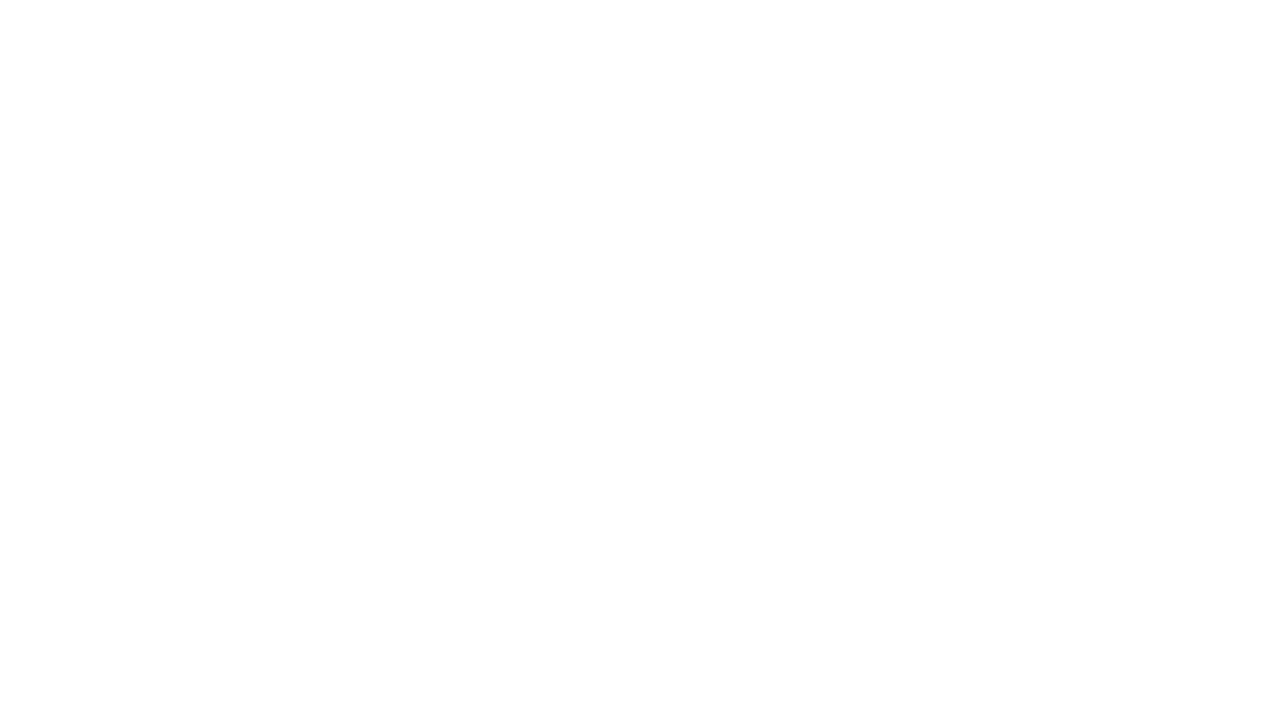
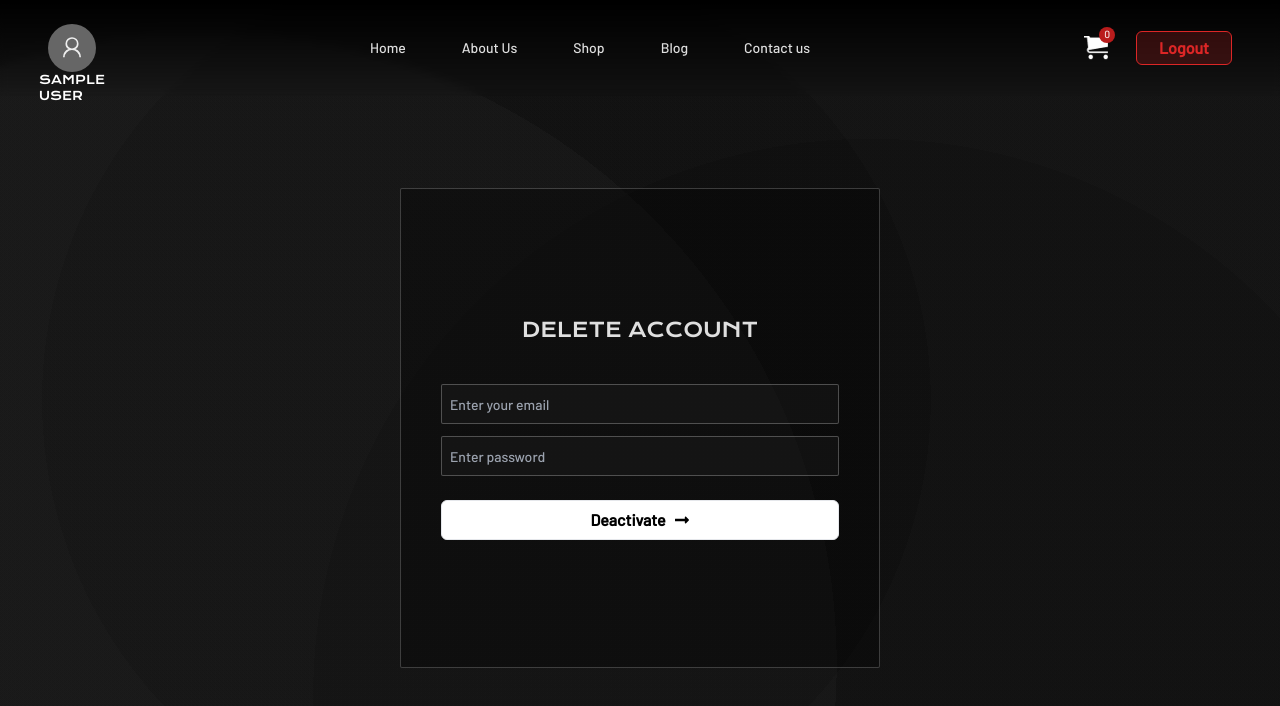
Before and after one commit to pravesh-dev/PeerShop, a React (Vite) app: page /deactivate in a window 1280 px wide. Before the commit this address had no page. Shown: the top 706 px of the page. Built offline with nearby package versions, Linux system fonts and the light colour scheme; sample sign-in values are in the browser's storage.

Commit message:
created new component to send deactivate account request

```diff
--- a/src/App.jsx
+++ b/src/App.jsx
@@ -11,6 +11,7 @@ import Login from "./Components/Login";
 import SignUp from "./Components/SignUp";
 import ContactUs from "./Components/ContactUs";
 import Profile from "./Components/Profile";
+import Deactivate from "./Components/Deactivate";
 
 function App() {
   return (
@@ -31,6 +32,7 @@ function App() {
           <Route path="/signUp" element={<SignUp/>}></Route>
           <Route path="/contact" element={<><ContactUs/> <Footer/></>}></Route>
           <Route path="/profile" element={<><Profile/></>}></Route>
+          <Route path="/deactivate" element={<><Deactivate/></>}></Route>
         </Route>
       </Routes>
     </BrowserRouter>
--- /dev/null
+++ b/src/Components/Deactivate.jsx
@@ -0,0 +1,107 @@
+import React, { useEffect, useState } from "react";
+import { FaLongArrowAltRight } from "react-icons/fa";
+import { useDispatch, useSelector } from "react-redux";
+import { Link, useNavigate } from "react-router-dom";
+import { addUserName } from "../Stores/user";
+
+function Deactivate() {
+  const loginStatus = useSelector(store => store.user.loginStatus);
+  const { email } = useSelector((store) => store.user);
+  const dispatch = useDispatch();
+  const navigate = useNavigate();
+  const [isDeactivate, setIsDeactivate] = useState(false);
+  const [loginError, setLoginError] = useState(false);
+  const [serverError, setServerError] = useState(false);
+
+  const [formData, setFormData] = useState({
+    email: '',
+    password: ''
+  })
+
+  useEffect(() => {
+    if (!loginStatus) {
+      navigate("/");
+    }
+  }, [loginStatus, navigate])
+
+  const handleChange = (e) =>{
+    setFormData({
+      ...formData, [e.target.name]: e.target.value
+    })
+  }
+  const handleSubmit = async (e) =>{
+    e.preventDefault();
+    try{
+      const response = await fetch('http://localhost:3000/user/delete', {
+        method: "POST",
+        headers: {
+          "Content-Type": "application/json"
+        },
+        body: JSON.stringify(formData),
+        credentials: 'include'
+      });
+      if(response.ok){
+        let data = await response.json();
+        setIsDeactivate(true)
+        setTimeout(() => {
+          setIsDeactivate(false)
+        }, 2000);
+      }
+      else if(response.status === 500){
+        setServerError(true);
+        setTimeout(() => {
+          setServerError(false)
+        }, 2000);
+      }
+      else{
+        setLoginError(true)
+        setTimeout(() => {
+          setLoginError(false)
+        }, 2000);
+      }
+    }catch(err){
+      console.log(err)
+    }
+  }
+  return (
+    <div className="w-full h-screen bg-[#111] flex justify-center items-center background_design">
+      <div className="bg-[#0000004b] w-80 h-[30rem] mx-1  flex gap-5 flex-col items-center justify-center border border-white/20 rounded-sm md:w-[30rem] lg:mt-14 relative overflow-hidden">
+      <h2 className={`bg-black/80 text-green-600 text-sm px-3 py-1 rounded-md lg:px-5 lg:py-2 absolute duration-300 ${isDeactivate ? 'top-0' : '-top-14'}`}>Your account has been deleted</h2>
+      <h2 className={`bg-black/80 text-red-600 text-sm px-3 py-1 rounded-md lg:px-5 lg:py-2 absolute duration-300 ${loginError ? 'top-0' : '-top-14'}`}>Something wrong with email or password.</h2>
+      <h2 className={`bg-black/80 text-red-600 text-sm px-3 py-1 rounded-md lg:px-5 lg:py-2 absolute duration-300 ${serverError ? 'top-0' : '-top-14'}`}>Something went wrong! Please try again later.</h2>
+        <h1 className="text-xl font-krona lg:mb-5">DELETE ACCOUNT</h1>
+        <form
+          onSubmit={handleSubmit}
+          className="w-full flex flex-col items-center px-2 gap-3 md:px-10"
+        >
+          <input
+            type="email"
+            name="email"
+            placeholder="Enter your email"
+            autoComplete="off"
+            className="form_input"
+            value={formData.email}
+            onChange={handleChange}
+          />
+          <input
+            type="password"
+            name="password"
+            placeholder="Enter password"
+            autoComplete="off"
+            className="form_input"
+            value={formData.password}
+            onChange={handleChange}
+          />
+          <button className="flex items-center justify-center gap-2 border bg-white text-black font-bold w-full h-10 mt-3 rounded-md duration-300 hover:bg-transparent hover:text-white">
+            Deactivate{" "}
+            <span>
+              <FaLongArrowAltRight />
+            </span>
+          </button>
+        </form>
+      </div>
+    </div>
+  );
+}
+
+export default Deactivate;
--- a/src/Components/PersonalInfo.jsx
+++ b/src/Components/PersonalInfo.jsx
@@ -225,7 +225,7 @@ function PersonalInfo() {
       >
         SAVE
       </button>
-      <Link className="text-[#3F3BFF] absolute bottom-4 left-0 text-sm tracking-wider lg:bottom-0 lg:left-80" onClick={handleDeactivate}>
+      <Link to='/deactivate' className="text-[#3F3BFF] absolute bottom-4 left-0 text-sm tracking-wider lg:bottom-0 lg:left-80">
         Deactivate Account
       </Link>
     </div>
```
